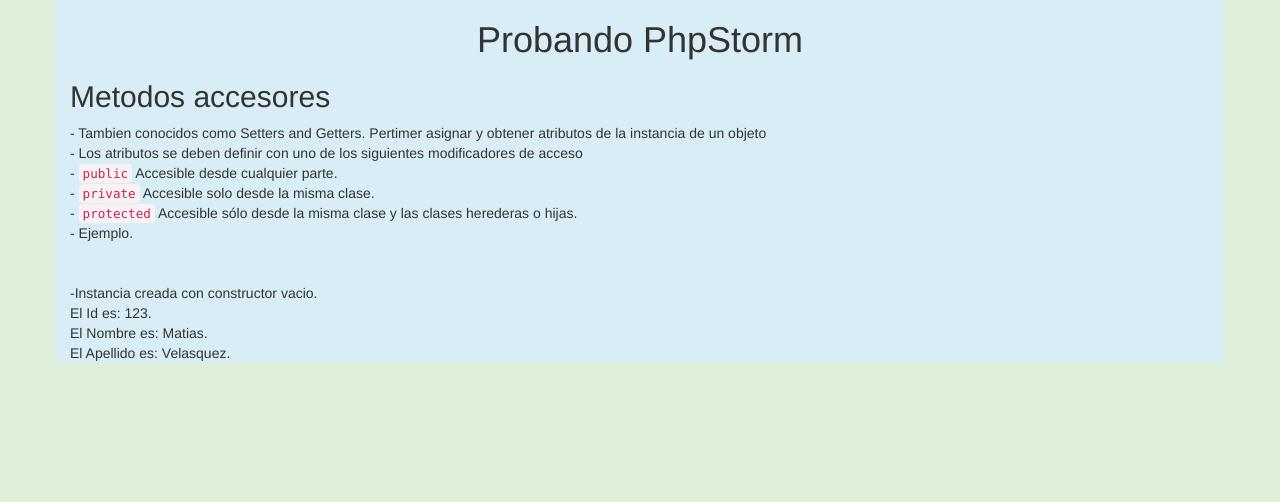
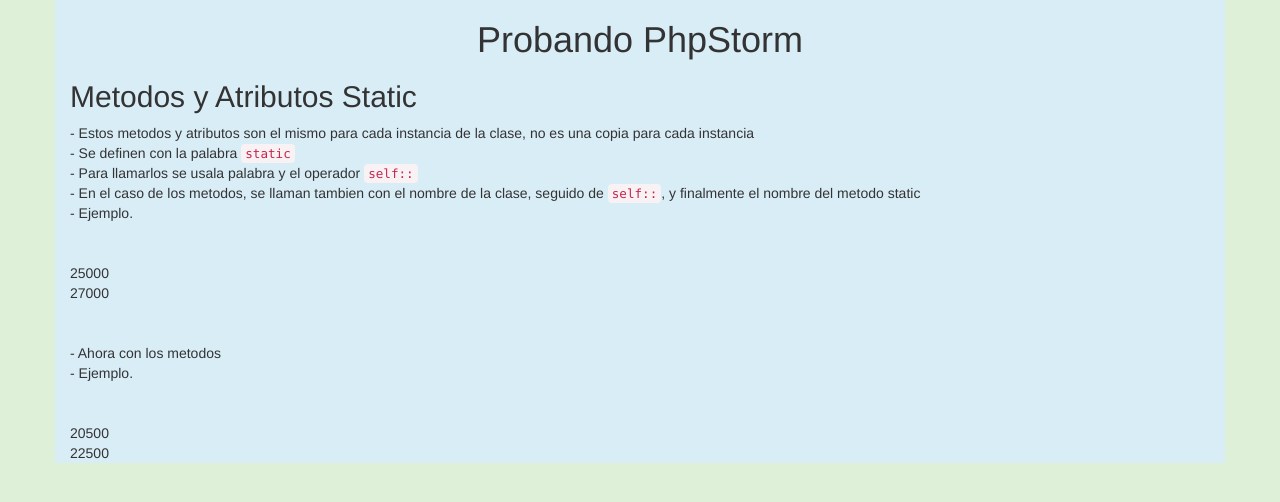
Before and after one commit to App-PHP/PHP-Pildoras, a PHP site: page / in a window 1280 px wide. Shown: the top 502 px of the page. Run offline with PHP 8.4, Linux system fonts and the light colour scheme.

Commit message:
Video 28 y 29 . Atributos y metodos estaticos

```diff
--- a/index.php
+++ b/index.php
@@ -1,5 +1,5 @@
 <?php
 require("config/config.php");
 require("html/head.html");
-require("videos/2/27-MetodosAccesores.php");
+require("videos/2/28-MetodosAtributosEstaticos.php");
 include("html/foot.html");
--- /dev/null
+++ b/videos/2/28-MetodosAtributosEstaticos.php
@@ -0,0 +1,67 @@
+<?php
+/**
+ * Created by PhpStorm.
+ * User: hernan
+ * Date: 20/07/16
+ * Time: 19:25 PM
+ */
+
+echo "<h2>Metodos y Atributos Static</h2>";
+
+echo "- Estos metodos y atributos son el mismo para cada instancia de la clase, no es una copia para cada instancia<br>";
+
+echo "- Se definen con la palabra <code>static</code><br>";
+
+echo "- Para llamarlos se usala palabra y el operador <code>self::</code><br>";
+
+echo "- En el caso de los metodos, se llaman tambien con el nombre de la clase, seguido de <code>self::</code>, y finalmente el nombre del metodo static<br>";
+
+
+echo "- Ejemplo.<br><br><br>";
+
+require("Concesionario.php");
+
+
+//Compra_vehiculo::$ayuda = 10000;
+
+
+$compra_Antonio = new Compra_vehiculo("compacto");
+
+$compra_Antonio->climatizador();
+
+$compra_Antonio->tapiceria_cuero("blanco");
+
+echo $compra_Antonio->precio_final() . "<br>";
+
+$compra_Ana = new Compra_vehiculo("compacto");
+
+$compra_Ana->climatizador();
+
+$compra_Ana->tapiceria_cuero("rojo");
+
+echo $compra_Ana->precio_final();
+
+
+echo "<br><br><br>- Ahora con los metodos<br>";
+
+echo "- Ejemplo.<br><br><br>";
+
+
+//ejecutamos el metodo estatico para realziar el descuetno a todos las nuevas instancias
+Compra_vehiculo::descuento_gobierno();
+
+$compra_Antonio = new Compra_vehiculo("compacto");
+
+$compra_Antonio->climatizador();
+
+$compra_Antonio->tapiceria_cuero("blanco");
+
+echo $compra_Antonio->precio_final() . "<br>";
+
+$compra_Ana = new Compra_vehiculo("compacto");
+
+$compra_Ana->climatizador();
+
+$compra_Ana->tapiceria_cuero("rojo");
+
+echo $compra_Ana->precio_final();
--- /dev/null
+++ b/videos/2/Concesionario.php
@@ -0,0 +1,96 @@
+<?php
+
+class Compra_vehiculo
+{
+
+    private $precio_base;
+
+    private static $ayuda = 0;
+
+    /**
+     * este metodo será llamado solo cuando se quiera hacer el descuento
+     * si no se llama es valor del descuento es cero
+     */
+    static function descuento_gobierno()
+    {
+        //podemos poner un condicional con la fecha para mejorar el ejemplo
+        if (date("m-d-y") > "01-07-16") { // hoy > "01-07-16"
+            self::$ayuda = 4500;
+        }
+
+    }
+
+
+    function Compra_vehiculo($gama)
+    {
+
+        if ($gama == "urbano") {
+
+            $this->precio_base = 10000;
+
+        } else if ($gama == "compacto") {
+
+
+            $this->precio_base = 20000;
+
+        } else if ($gama == "berlina") {
+
+            $this->precio_base = 30000;
+
+        }
+
+
+    }// fin constructor
+
+
+    function climatizador()
+    {
+
+
+        $this->precio_base += 2000;
+
+
+    }// fin climatizador
+
+
+    function navegador_gps()
+    {
+
+        $this->precio_base += 2500;
+
+    }//fin navegador gps
+
+
+    function tapiceria_cuero($color)
+    {
+
+        if ($color == "blanco") {
+
+            $this->precio_base += 3000;
+        } else if ($color == "beige") {
+
+            $this->precio_base += 3500;
+
+        } else {
+
+            $this->precio_base += 5000;
+
+        }
+
+    }// fin tapicería
+
+
+    function precio_final()
+    {
+
+        $valor_final = $this->precio_base - self::$ayuda;
+
+        return $valor_final;
+
+    }// fin precio final
+
+
+}// fin clase
+
+
+?>
```
Also changed, not shown: videos/2/PersonaConGetAndSet.php (+43 -0 lines).
